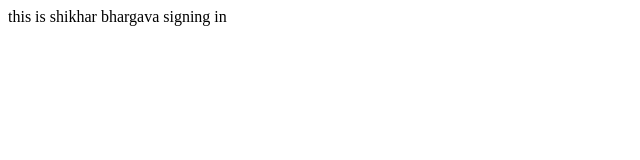
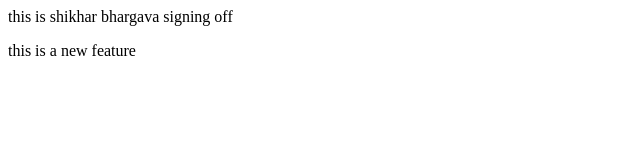
Before and after one commit to pirates04/myrepo, a plain HTML site: page index.html in a window 1280 px wide. Shown: the whole page, without its empty margins (0-640 px from the left). Drawn offline with Linux system fonts and the light colour scheme.

Commit message:
new feature

```diff
--- a/index.html
+++ b/index.html
@@ -1 +1,2 @@
-<p>this is shikhar bhargava signing in</p>
+<p>this is shikhar bhargava signing off</p>
+<p>this is a new feature</p>
```
